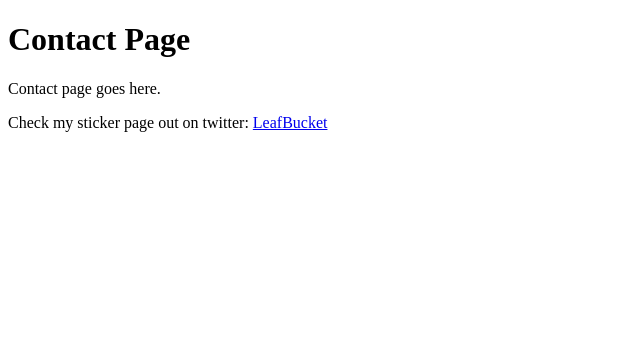
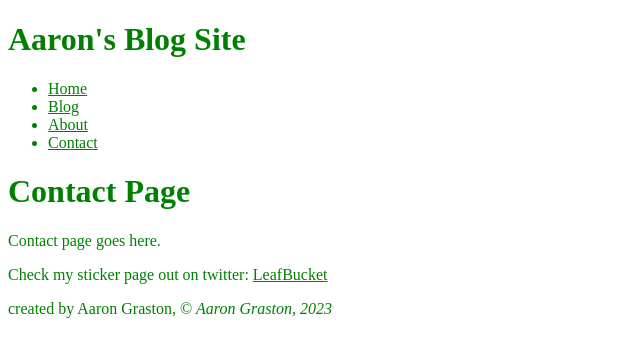
Before and after one commit to aagraston/gatsby-bootcamp, a Gatsby site: page /contact in a window 1280 px wide. Shown: the whole page, without its empty margins (0-640 px from the left). Built offline with nearby package versions, Linux system fonts and the light colour scheme; Gatsby itself is replaced by a stand-in of ours.

Commit message:
Layout & style additions

```diff
--- a/gatsby-config.js
+++ b/gatsby-config.js
@@ -8,5 +8,5 @@
  * @type {import('gatsby').GatsbyConfig}
  */
 module.exports = {
-  plugins: [],
+  plugins: ['gatsby-plugin-sass'],
 }
--- a/package.json
+++ b/package.json
@@ -14,8 +14,10 @@
   },
   "dependencies": {
     "gatsby": "^5.11.0",
+    "gatsby-plugin-sass": "^6.11.0",
     "react": "^18.2.0",
-    "react-dom": "^18.2.0"
+    "react-dom": "^18.2.0",
+    "sass": "^1.64.2"
   },
   "repository": {
     "type": "git",
--- /dev/null
+++ b/src/components/footer.js
@@ -0,0 +1,11 @@
+import React from "react";
+
+const Footer = () => {
+  return (
+    <footer>
+      <p>created by Aaron Graston, © <em>Aaron Graston, 2023</em></p>
+    </footer>
+  );
+};
+
+export default Footer;
--- /dev/null
+++ b/src/components/header.js
@@ -0,0 +1,20 @@
+import React from "react";
+import { Link } from "gatsby";
+
+const Header = () => {
+  return (
+    <header>
+      <h1>Aaron's Blog Site</h1>
+      <nav>
+        <ul>
+          <li><Link to="/">Home</Link></li>
+          <li><Link to="/blog">Blog</Link></li>
+          <li><Link to="/about">About</Link></li>
+          <li><Link to="/contact">Contact</Link></li>
+        </ul>
+      </nav>
+    </header>
+  );
+};
+
+export default Header;
--- /dev/null
+++ b/src/components/layout.js
@@ -0,0 +1,16 @@
+import React from "react";
+import Header from "../components/header";
+import Footer from "../components/footer";
+import '../styles/index.scss';
+
+const Layout = (props) => {
+  return (
+    <div>
+      <Header />
+      <div>{props.children}</div>
+      <Footer />
+    </div>
+  );
+};
+
+export default Layout;
--- a/src/pages/blog.js
+++ b/src/pages/blog.js
@@ -1,11 +1,12 @@
 import React from "react";
+import Layout from "../components/layout";
 
 const blogPage = () => {
   return (
-    <div>
+    <Layout>
       <h1>Blog</h1>
       <p>Posts show up here later on</p>
-    </div>
+    </Layout>
   );
 };
 
--- a/src/pages/contact.js
+++ b/src/pages/contact.js
@@ -1,13 +1,17 @@
 import React from "react";
-import {Link} from 'gatsby'
+import { Link } from "gatsby";
+import Layout from '../components/layout'
 
 const contactPage = () => {
   return (
-    <div>
+    <Layout>
       <h1>Contact Page</h1>
       <p>Contact page goes here.</p>
-      <p>Check my sticker page out on twitter: <Link to="https://twitter.com/leafybucket">LeafBucket</Link></p>
-    </div>
+      <p>
+        Check my sticker page out on twitter:{" "}
+        <Link to="https://twitter.com/leafybucket">LeafBucket</Link>
+      </p>
+    </Layout>
   );
 };
 
--- a/src/pages/index.js
+++ b/src/pages/index.js
@@ -1,9 +1,10 @@
 import React from "react";
 import { Link } from "gatsby";
+import Layout from "../components/layout";
 
 const IndexPage = () => {
   return (
-    <div>
+    <Layout>
       <h1>Hello</h1>
       <h2>
         I am Aaron Graston, an aspiring developer living in beautiful Kelowna,
@@ -12,7 +13,7 @@
       <p>
         Need a developer? <Link to="/contact">Contact Me</Link>
       </p>
-    </div>
+    </Layout>
   );
 };
 
--- /dev/null
+++ b/src/styles/index.scss
@@ -0,0 +1,5 @@
+$color: green;
+
+* {
+  color: $color;
+}
```
Also changed, not shown: src/pages/about.js (+7 -4 lines), 1 other file.
